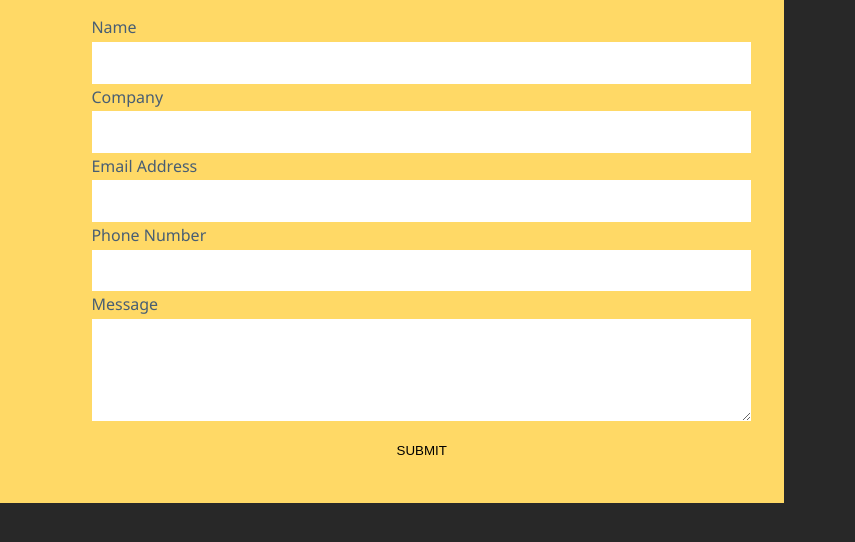
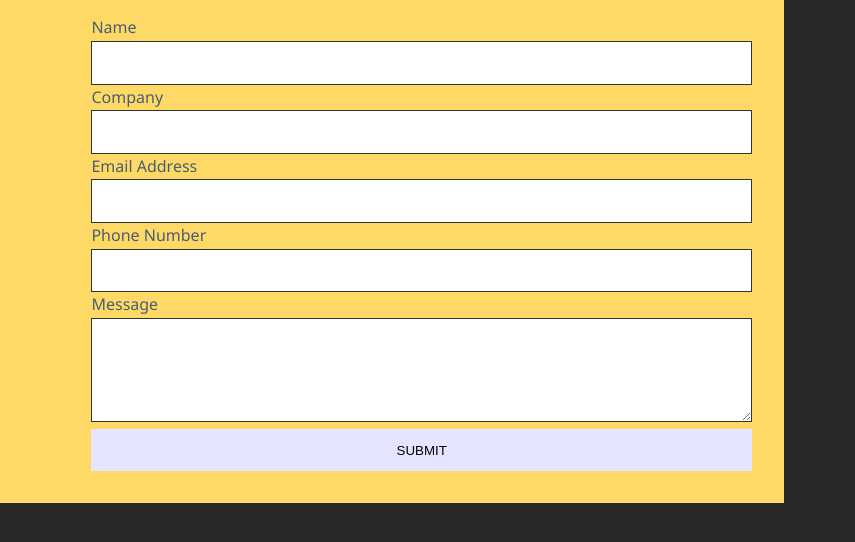
Before and after one commit to kturley21/kturley21, a website with bundled scripts: page contactTemp.html in a window 1280 px wide. Shown: the part 186-728 px from the top of the page, 425-1280 px from the left. Built offline with nearby package versions, Linux system fonts and the light colour scheme.

Commit message:
Update navbar.css

```diff
--- a/navbar.css
+++ b/navbar.css
@@ -131,17 +131,17 @@ body{
 .contact form button, .contact form input, .contact form textarea{
     width: 100%;
     padding: 1em;
-    border: 1px solid #FFD966;
+    border: 1px solid #333333;
 }
 
 .contact form button{
-    background: #FFD966;
+    background: #e5e5ff;
     border:0;
     text-transform: uppercase;
 }
 
 .contact form button:hover, .contact form button:focus{
-    background:#92bde7;
+    background:#e5e5ff;
     color: #fff;
     outline:0;
     transition: background-color 2s ease-out;
```
